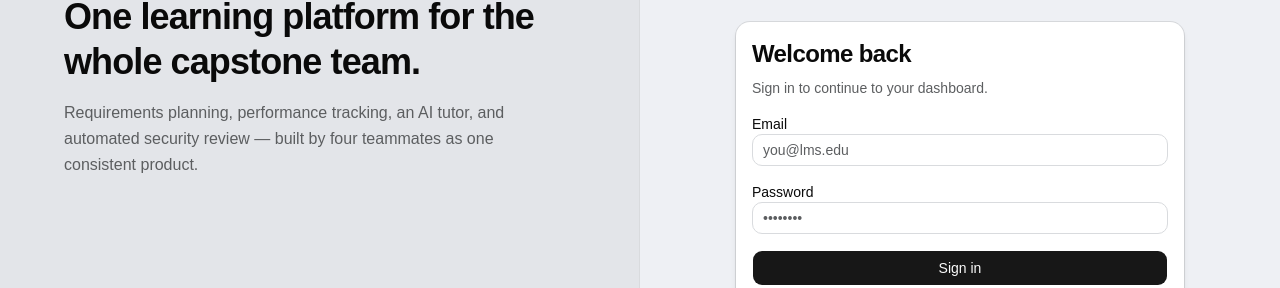
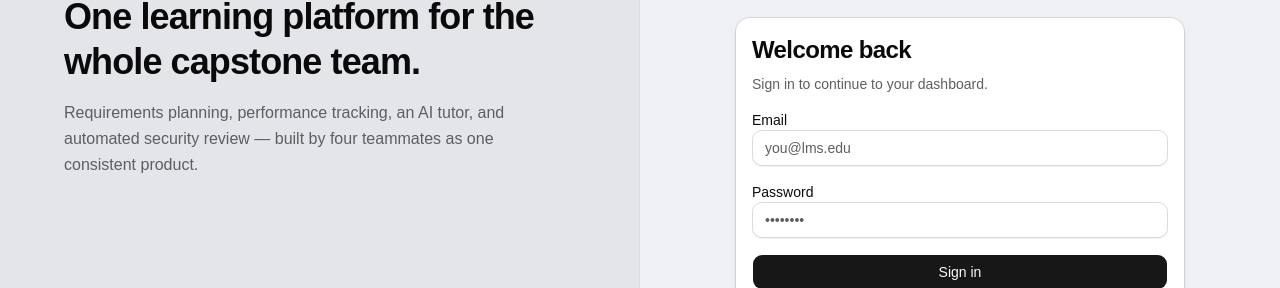
Before and after one commit to EMNIPUN/J26-SE-363, a React (Vite) app in the folder frontend/: page /login in a window 1280 px wide. Shown: the part 142-430 px from the top of the page. Built offline with nearby package versions, Linux system fonts and the light colour scheme.

Commit message:
fix(frontend): eliminate browser autofill gray/blue background and normalize input styling

```diff
--- a/frontend/src/components/ui/input.jsx
+++ b/frontend/src/components/ui/input.jsx
@@ -11,7 +11,7 @@ function Input({
       type={type}
       data-slot="input"
       className={cn(
-        "h-8 w-full min-w-0 rounded-lg border border-input bg-transparent px-2.5 py-1 text-base transition-colors outline-none file:inline-flex file:h-6 file:border-0 file:bg-transparent file:text-sm file:font-medium file:text-foreground placeholder:text-muted-foreground focus-visible:border-ring focus-visible:ring-3 focus-visible:ring-ring/50 disabled:pointer-events-none disabled:cursor-not-allowed disabled:bg-input/50 disabled:opacity-50 aria-invalid:border-destructive aria-invalid:ring-3 aria-invalid:ring-destructive/20 md:text-sm dark:bg-input/30 dark:disabled:bg-input/80 dark:aria-invalid:border-destructive/50 dark:aria-invalid:ring-destructive/40",
+        "h-9 w-full min-w-0 rounded-lg border border-input bg-card px-3 py-1 text-sm text-foreground transition-colors outline-none file:inline-flex file:h-6 file:border-0 file:bg-transparent file:text-sm file:font-medium file:text-foreground placeholder:text-muted-foreground focus-visible:border-ring focus-visible:ring-2 focus-visible:ring-ring/40 disabled:pointer-events-none disabled:cursor-not-allowed disabled:opacity-50 aria-invalid:border-destructive md:text-sm shadow-2xs",
         className
       )}
       {...props}
--- a/frontend/src/index.css
+++ b/frontend/src/index.css
@@ -147,6 +147,27 @@
     -webkit-font-smoothing: antialiased;
     -moz-osx-font-smoothing: grayscale;
   }
+
+  /* Universal Browser Autofill Override (Eliminates ugly browser-injected gray/blue backgrounds) */
+  input:-webkit-autofill,
+  input:-webkit-autofill:hover,
+  input:-webkit-autofill:focus,
+  input:-webkit-autofill:active,
+  input:autofill,
+  input:autofill:hover,
+  input:autofill:focus,
+  input:autofill:active,
+  textarea:-webkit-autofill,
+  textarea:autofill,
+  select:-webkit-autofill,
+  select:autofill {
+    -webkit-box-shadow: 0 0 0 1000px var(--card) inset !important;
+    box-shadow: 0 0 0 1000px var(--card) inset !important;
+    -webkit-text-fill-color: var(--foreground) !important;
+    color: var(--foreground) !important;
+    caret-color: var(--foreground) !important;
+    transition: background-color 5000000s ease-in-out 0s;
+  }
 }
 
 /* Professional Custom Scrollbar (Webkit) */
```
Also changed, not shown: 1 other file (tests, documents, lock files or other folders).
